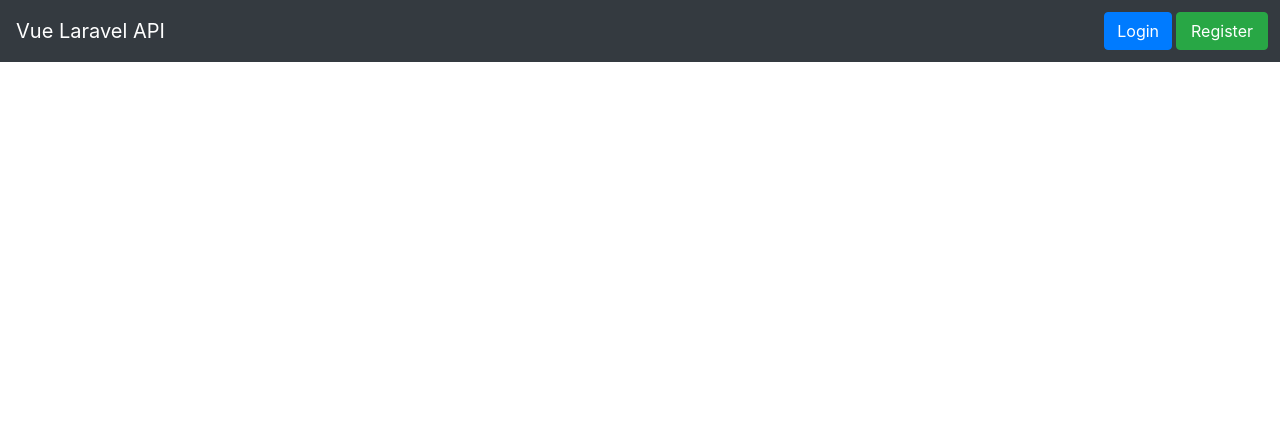
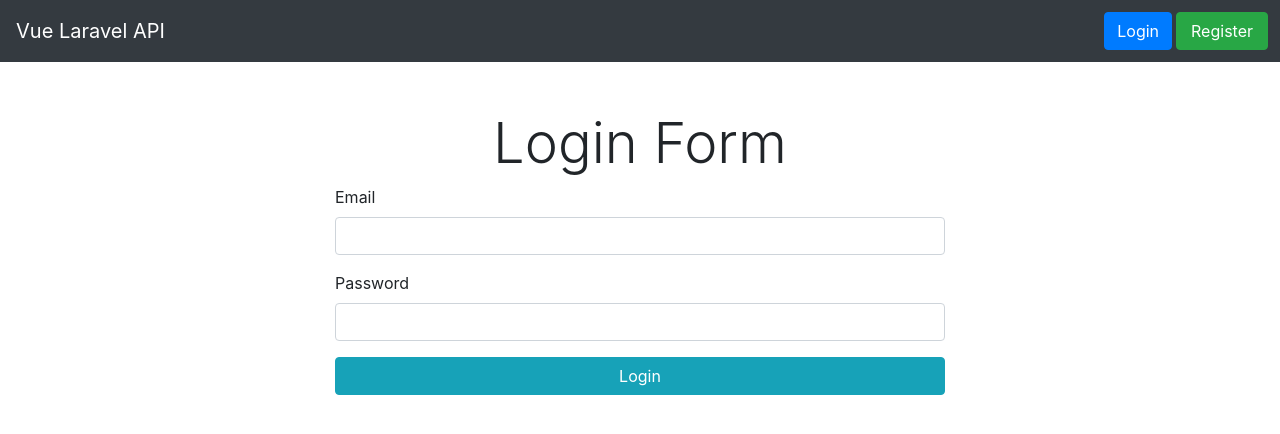
Before and after one commit to alzaabi98/vue-api, a Vue app: page /login in a window 1280 px wide. Shown: the top 434 px of the page. Built offline with nearby package versions, Linux system fonts and the light colour scheme.

Commit message:
adding basic routes and login html only

```diff
--- a/src/router.js
+++ b/src/router.js
@@ -1,6 +1,9 @@
 import Vue from "vue";
 import Router from "vue-router";
 import Home from "./views/Home.vue";
+import Login from "./views/Login";
+import Register from "./views/Register";
+import Profile from "./views/Profile";
 
 Vue.use(Router);
 
@@ -14,13 +17,19 @@ export default new Router({
       component: Home
     },
     {
-      path: "/about",
-      name: "about",
-      // route level code-splitting
-      // this generates a separate chunk (about.[hash].js) for this route
-      // which is lazy-loaded when the route is visited.
-      component: () =>
-        import(/* webpackChunkName: "about" */ "./views/About.vue")
+      path: "/login",
+      name: "login",
+      component: Login
+    },
+    {
+      path: "/register",
+      name: "register",
+      component: Register
+    },
+    {
+      path: "/profile",
+      name: "profile",
+      component: Profile
     }
   ]
 });
--- /dev/null
+++ b/src/views/Login.vue
@@ -0,0 +1,32 @@
+<template>
+  <div class="login">
+    <div class>
+      <div class="col-md-6 offset-md-3">
+        <h2 class="display-4 text-center mt-5">Login Form</h2>
+
+        <form action="#">
+          <div class="form-group">
+            <label for="email">Email</label>
+            <input type="text" name="email" id="email" class="form-control" />
+          </div>
+
+          <div class="form-group">
+            <label for="password">Password</label>
+            <input type="password" name="password" id="password" class="form-control" />
+          </div>
+
+          <div class="form-group">
+            <button type="submit" class="btn btn-info btn-block">Login</button>
+          </div>
+        </form>
+      </div>
+    </div>
+  </div>
+</template>
+
+<script>
+export default {};
+</script>
+
+<style>
+</style>
--- /dev/null
+++ b/src/views/Profile.vue
@@ -0,0 +1,16 @@
+<template>
+  <div class="profile">
+    <div class>
+      <div class="col-md-6 offset-md-3">
+        <h2 class="display-4 text-center mt-5">Profile</h2>
+      </div>
+    </div>
+  </div>
+</template>
+
+<script>
+export default {};
+</script>
+
+<style>
+</style>
--- /dev/null
+++ b/src/views/Register.vue
@@ -0,0 +1,16 @@
+<template>
+  <div class="register">
+    <div class>
+      <div class="col-md-6 offset-md-3">
+        <h2 class="display-4 text-center mt-5">Register Form</h2>
+      </div>
+    </div>
+  </div>
+</template>
+
+<script>
+export default {};
+</script>
+
+<style>
+</style>
```
